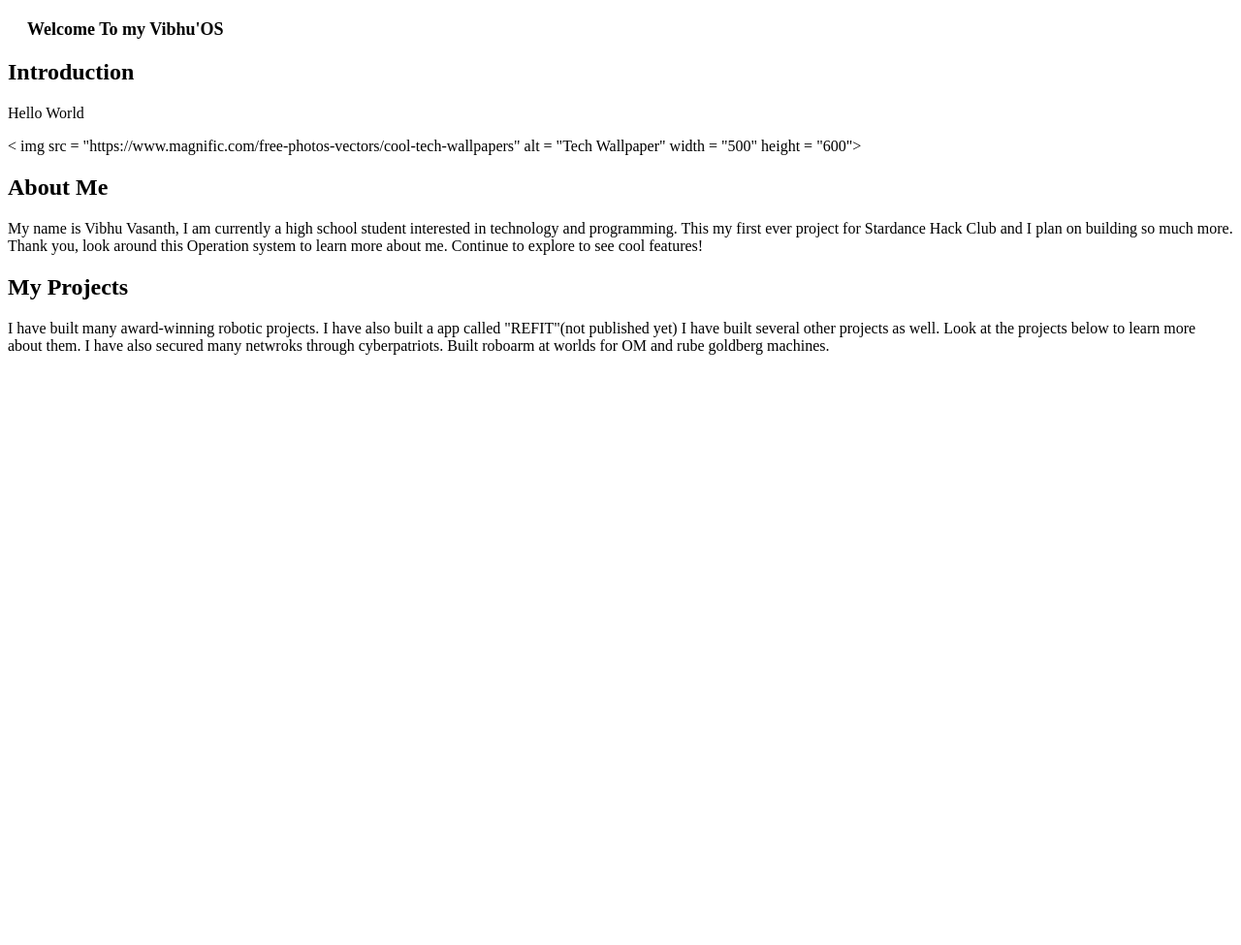
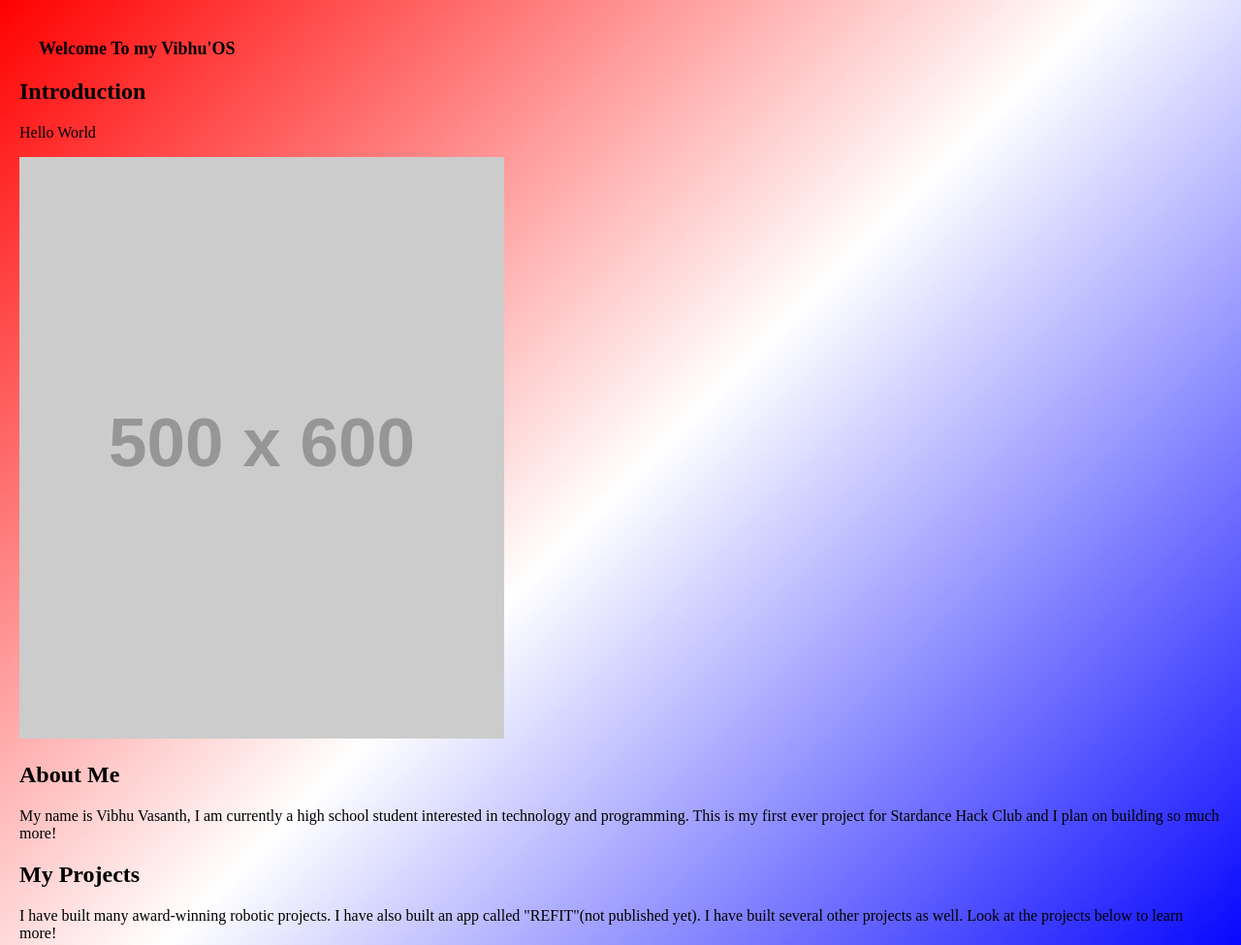
Before and after one commit to VibhuVasanth/Vibhu-s-Hack-club-OS-, a plain HTML site: page Index.html in a window 1280 px wide. Shown: the top 975 px of the page at 97% size. Before the commit the page ends 800 px from the top, so only its background shows below. Drawn offline with Linux system fonts and the light colour scheme; placeholder pictures from the web are drawn by us.

Commit message:
Fix HTML syntax errors and improve styling

```diff
--- a/Index.html
+++ b/Index.html
@@ -1,16 +1,16 @@
 <!DOCTYPE html>
 <html>
-
-    <body style = "Background-color: red, white, blue">
-        <h1 style = "font-size: large; margin:20px">Welcome To my Vibhu'OS </h1>
-        <h2>Introduction </h2>
-        <p>Hello World </p>
-        < img src = "https://www.magnific.com/free-photos-vectors/cool-tech-wallpapers" alt = "Tech Wallpaper" width = "500" height = "600">
-        <h2>About Me </h2>
-        <p> My name is Vibhu Vasanth, I am currently a high school student interested in technology and programming. This my first ever project for Stardance Hack Club and I plan on building so much more. Thank you, look around this Operation system to learn more about me. Continue to explore to see cool features!</p>
+    <head>
+        <title>Vibhu's OS</title>
+    </head>
+    <body style="background: linear-gradient(135deg, red, white, blue); margin: 0; padding: 20px;">
+        <h1 style="font-size: large; margin: 20px;">Welcome To my Vibhu'OS</h1>
+        <h2>Introduction</h2>
+        <p>Hello World</p>
+        <img src="https://via.placeholder.com/500x600?text=Tech+Wallpaper" alt="Tech Wallpaper" width="500" height="600">
+        <h2>About Me</h2>
+        <p>My name is Vibhu Vasanth, I am currently a high school student interested in technology and programming. This is my first ever project for Stardance Hack Club and I plan on building so much more!</p>
         <h2>My Projects</h2>
-        <p> I have built many award-winning robotic projects. I have also built a app called "REFIT"(not published yet) I have built several other projects as well. Look at the projects below to learn more about them. I have also secured many netwroks through cyberpatriots. Built roboarm at worlds for OM and rube goldberg machines. </p>
-
-
+        <p>I have built many award-winning robotic projects. I have also built an app called "REFIT"(not published yet). I have built several other projects as well. Look at the projects below to learn more!</p>
     </body>
 </html>
```
